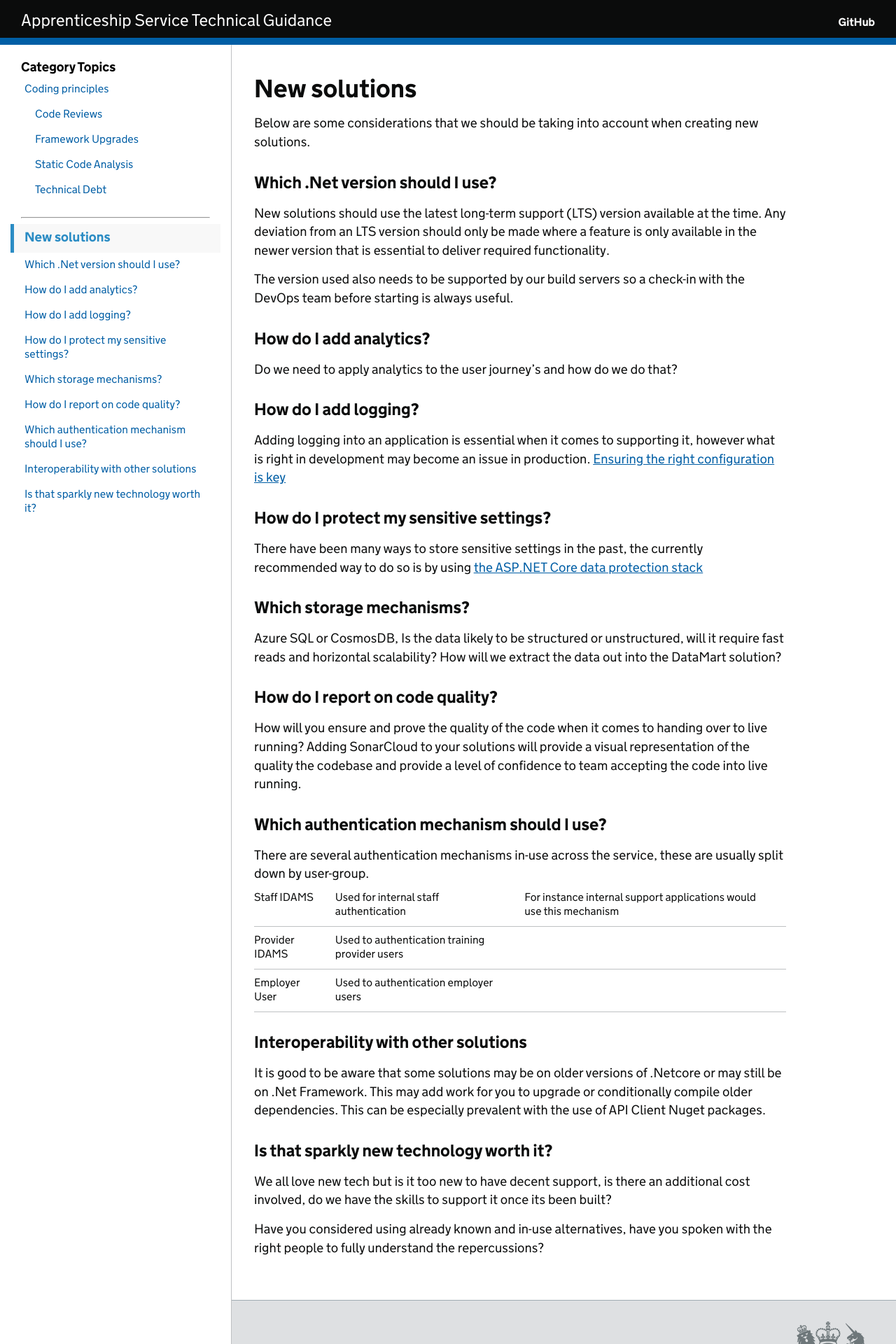
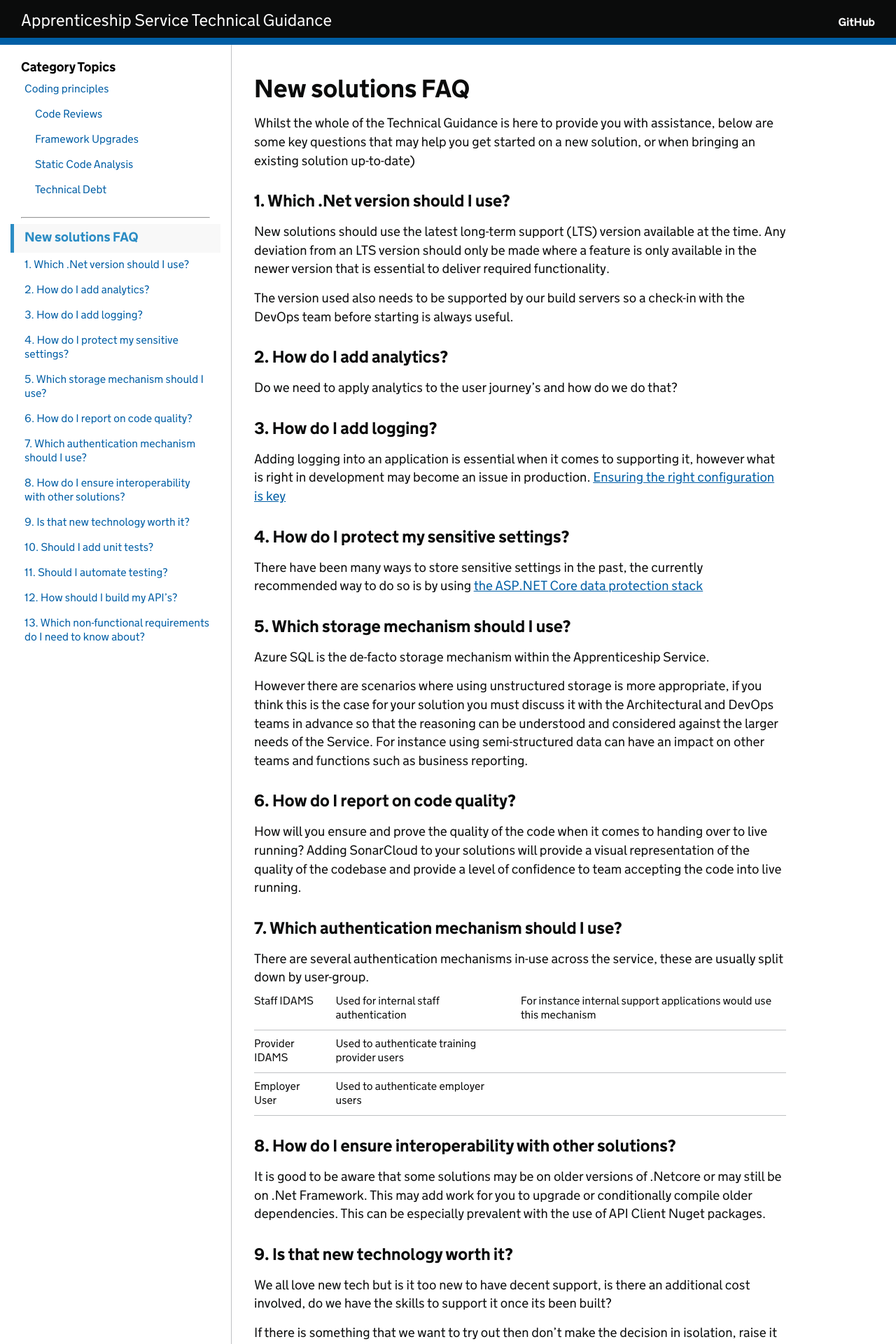
Before and after one commit to SkillsFundingAgency/das-technical-guidance, a Jekyll site: the page built from collections/_development_standards/new-solutions.md, in a window 1280 px wide. Shown: the top 1920 px of the page at 70% size. Built offline with Jekyll 4.4.1, drawn with Linux system fonts in a browser that asks for light colours; some of the changed text lies outside the part shown.

Commit message:
Updates post PR review to sections 5 and 9

```diff
--- a/collections/_development_standards/new-solutions.md
+++ b/collections/_development_standards/new-solutions.md
@@ -4,53 +4,74 @@ title:  "New Solutions"
 category: development
 ---
 
-## New solutions
+## New solutions FAQ
 
-Below are some considerations that we should be taking into account when creating new solutions.
+Whilst the whole of the Technical Guidance is here to provide you with assistance, below are some key questions that may help you get started on a new solution, or when bringing an existing solution up-to-date)
 
-### Which .Net version should I use?
+### 1. Which .Net version should I use?
 
 New solutions should use the latest long-term support (LTS) version available at the time. Any deviation from an LTS version should only be made where a feature is only available in the newer version that is essential to deliver required functionality.
 
 The version used also needs to be supported by our build servers so a check-in with the DevOps team before starting is always useful.
 
-### How do I add analytics?
+### 2. How do I add analytics?
 
 Do we need to apply analytics to the user journey's and how do we do that?
 
-### How do I add logging?
+### 3. How do I add logging?
 
 Adding logging into an application is essential when it comes to supporting it, however what is right in development may become an issue in production. [Ensuring the right configuration is key]({{ 'development_standards/platform-integration#logging-to-redis-and-not-to-file' | relative_url }})
 
-### How do I protect my sensitive settings?
+### 4. How do I protect my sensitive settings?
 
 There have been many ways to store sensitive settings in the past, the currently recommended way to do so is by using [the ASP.NET Core data protection stack]({{ 'development_standards/platform-integration#aspnet-core-data-protection' | relative_url }})
 
-### Which storage mechanisms?
+### 5. Which storage mechanism should I use?
 
-Azure SQL or CosmosDB, Is the data likely to be structured or unstructured, will it require fast reads and horizontal scalability?
-How will we extract the data out into the DataMart solution?
+Azure SQL is the de-facto storage mechanism within the Apprenticeship Service.
 
-### How do I report on code quality?
+However there are scenarios where using unstructured storage is more appropriate, if you think this is the case for your solution you must discuss it with the Architectural and DevOps teams in advance so that the reasoning can be understood and considered against the larger needs of the Service. For instance using semi-structured data can have an impact on other teams and functions such as business reporting.
+
+### 6. How do I report on code quality?
 
 How will you ensure and prove the quality of the code when it comes to handing over to live running?
-Adding SonarCloud to your solutions will provide a visual representation of the quality the codebase and provide a level of confidence to team accepting the code into live running.
+Adding SonarCloud to your solutions will provide a visual representation of the quality of the codebase and provide a level of confidence to team accepting the code into live running.
 
-### Which authentication mechanism should I use?
+### 7. Which authentication mechanism should I use?
 
 There are several authentication mechanisms in-use across the service, these are usually split down by user-group.
 
 |---|---|---|
 |Staff IDAMS|Used for internal staff authentication|For instance internal support applications would use this mechanism|
-|Provider IDAMS|Used to authentication training provider users||
-|Employer User|Used to authentication employer users||
+|Provider IDAMS|Used to authenticate training provider users||
+|Employer User|Used to authenticate employer users||
 
-### Interoperability with other solutions
+### 8. How do I ensure interoperability with other solutions?
 
 It is good to be aware that some solutions may be on older versions of .Netcore or may still be on .Net Framework. This may add work for you to upgrade or conditionally compile older dependencies. This can be especially prevalent with the use of API Client Nuget packages.
 
-### Is that sparkly new technology worth it?
+### 9. Is that new technology worth it?
 
 We all love new tech but is it too new to have decent support, is there an additional cost involved, do we have the skills to support it once its been built?
 
-Have you considered using already known and in-use alternatives, have you spoken with the right people to fully understand the repercussions?
+If there is something that we want to try out then don't make the decision in isolation, raise it with the other professions first as any decision is likely to impact them as well. The architects, developers, DevOps and testing clans must all be given the chance to have their input.
+
+New technology also needs to be proven before it is introduced into a Live environment to prevent issues surfacing only when under load, deployed into a complex environment etc...
+
+The effort required to prove the technology may make it non-viable and although it may not be as exciting using an already proven alternative may be the right choice once all considerations have been taken into account.
+
+### 10. Should I add unit tests?
+
+[Yes, we follow Test Driven Development practices]({{ 'development/coding-principles#10-use-test-driven-development' | relative_url }})
+
+Which framework you use is less important than creating the tests in the first place but you should be using either NUnit or xUnit.
+
+### 11. Should I automate testing?
+
+A comprehensive automation framework has been created [for just this purpose]({{ 'principles/testing.html#test-automation' | relative_url }})
+
+### 12. How should I build my API's?
+
+[By following the comprehensive architectural standards]({{ 'standards/api-standards.html' | relative_url}})
+
+### 13. Which non-functional requirements do I need to know about?
```
Also changed, not shown: index.md (+4 -0 lines), principles/testing.md (+1 -1 lines).
